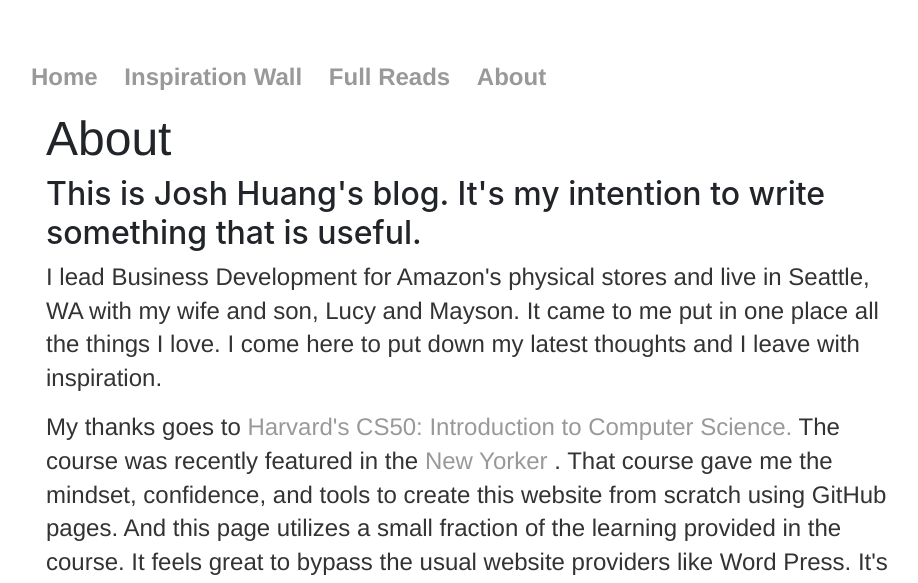
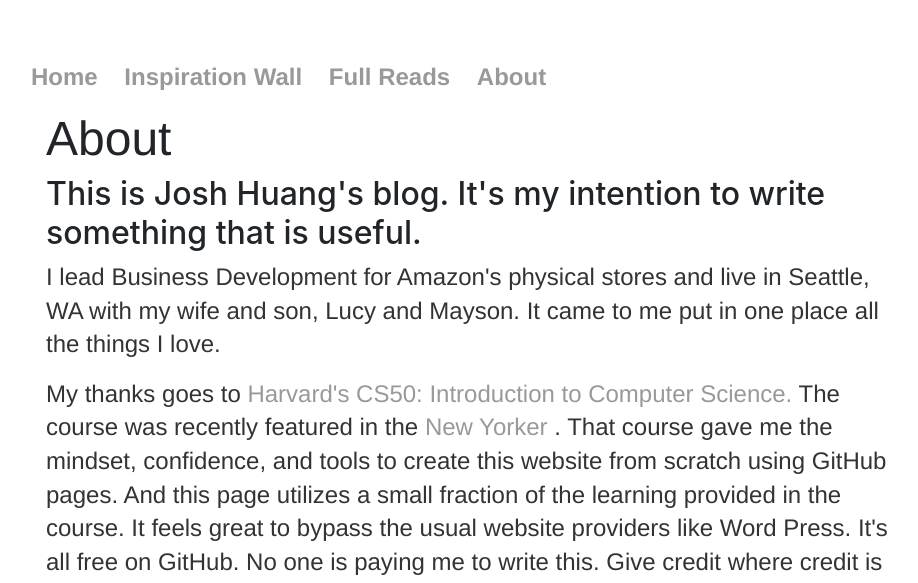
Before and after one commit to hikesandbikes/hikesandbikes.github.io, a Jekyll site: the page built from about/index.html, in a window 1280 px wide. Shown: the top 583 px of the page, without its empty margins (161-1079 px from the left). Built offline with Jekyll 4.4.1, drawn with Linux system fonts in a browser that asks for light colours.

Commit message:
cut down about

```diff
--- a/about/index.html
+++ b/about/index.html
@@ -9,7 +9,7 @@ title: About Josh Huang
 
 			<p>I lead Business Development for Amazon's physical stores and live in Seattle, WA with my
 				wife and son, Lucy and Mayson.  It came to me put in one place all the things I love.
-				I come here to put down my latest thoughts and I leave with inspiration.
+
 			</p>
 
 			<p>
```
